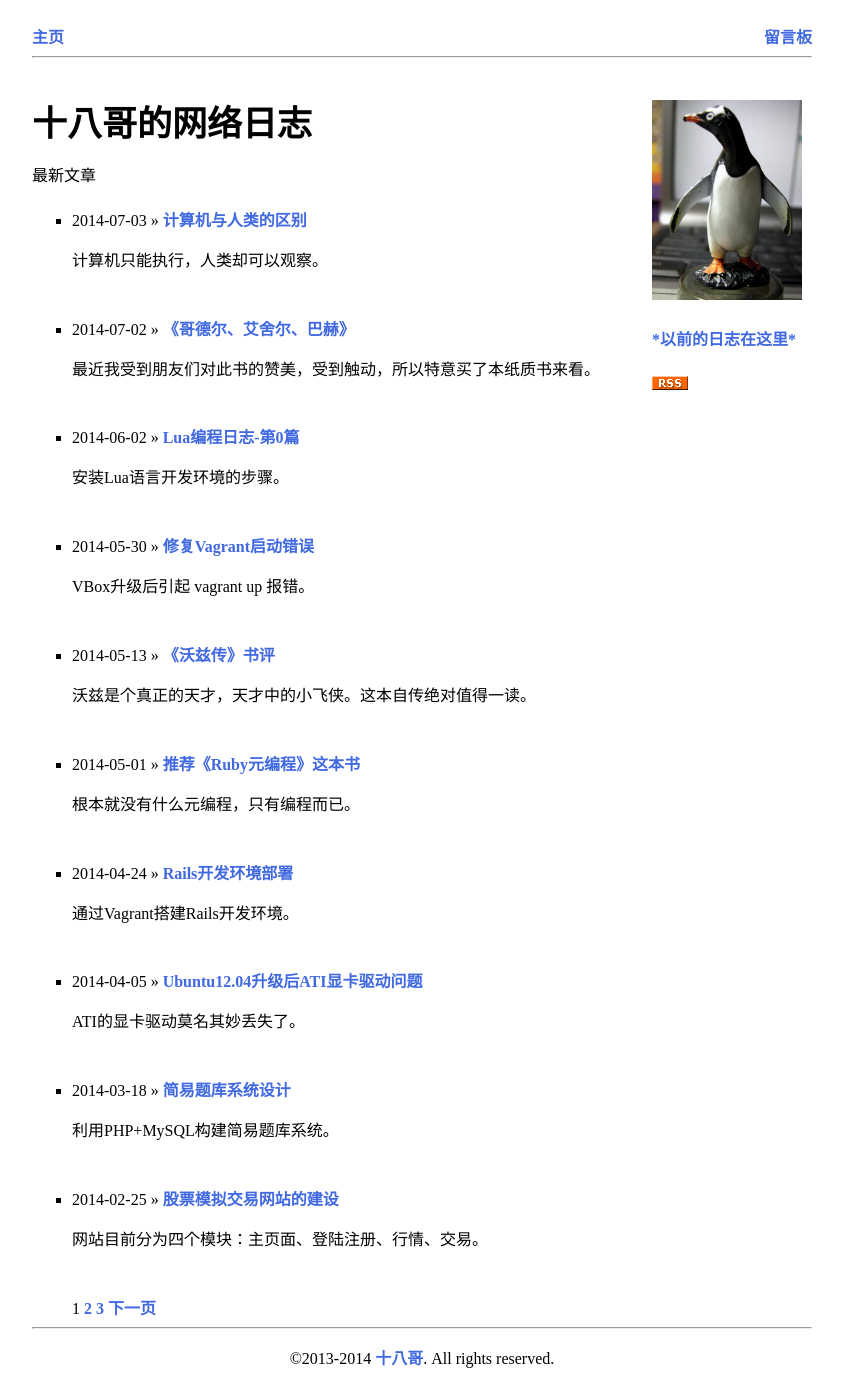
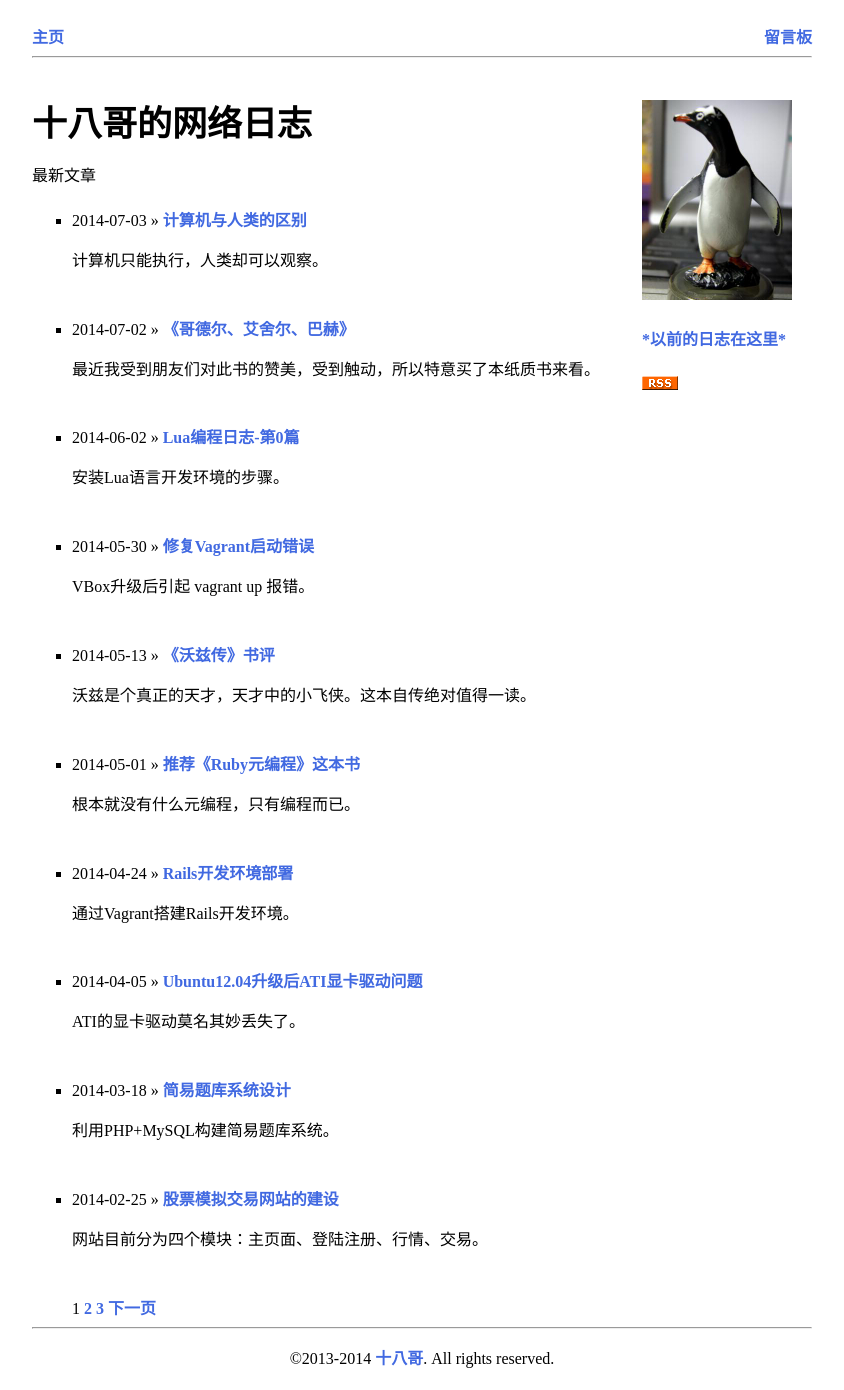
Before and after one commit to cforth/blog, a Jekyll site: the page built from index.html, in a window 1280 px wide. Shown: the whole page, without its empty margins (218-1062 px from the left). Built offline with Jekyll 4.4.1, drawn with Linux system fonts in a browser that asks for light colours; Markdown is read by kramdown in place of the engine named in the settings; the list of posts is cut into pages by our own code.

Commit message:
调整CSS

```diff
--- a/css/mystyle.css
+++ b/css/mystyle.css
@@ -6,9 +6,9 @@
 }
 
 div#content {
-  width:620px;
+  width:610px;
   float:left;
-  border:0;
+  border:5px;
 }
 
 div#menu {
```
